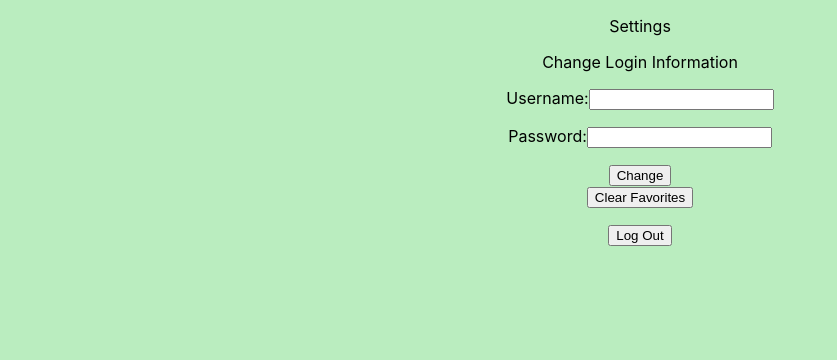
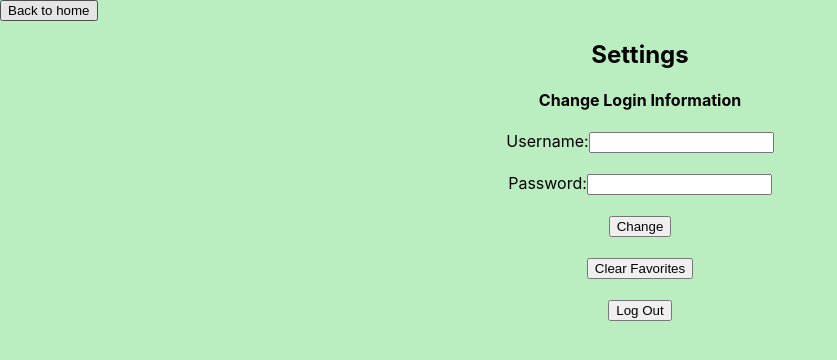
Before and after one commit to nyu-software-engineering/spring-2020-frugal-eye, a React (Create React App) app in the folder front-end/: page /settings in a window 1280 px wide. Shown: the top 360 px of the page, without its empty margins (0-837 px from the left). Built offline with nearby package versions, Linux system fonts and the light colour scheme.

Commit message:
changed background colors, turned text into headers and added more buttons

```diff
--- a/front-end/src/AddIngredients.css
+++ b/front-end/src/AddIngredients.css
@@ -1,3 +1,7 @@
+body{
+    background: #BAEDBF;
+}
+
 div {
     text-align: center;
 }
@@ -23,7 +27,7 @@ ul {
     padding-top: 5px;
     padding-bottom: 5px;
     text-align: center;
-    border-bottom: 1px solid black;
+    border-bottom: 1px solid green;
 }
 
 .features {
--- a/front-end/src/App.css
+++ b/front-end/src/App.css
@@ -1,3 +1,7 @@
+body{
+  background: #BAEDBF;
+}
+
 .App {
   text-align: center;
 }
--- a/front-end/src/App.js
+++ b/front-end/src/App.js
@@ -31,7 +31,7 @@ const App = (props) => {
                 </Route>
 
                 <Route path = "/favoritelist">
-                    <FavoriteList />
+                    <recipelist />
                 </Route>
 
                 <Route path="/">
--- a/front-end/src/Home.js
+++ b/front-end/src/Home.js
@@ -2,11 +2,15 @@ import React from 'react';
 const Home = (props) => {
 
   return (
+
   	<div>
+  	  <br></br><br></br>
     	<button onClick={event => window.location.href='/add-ingredients'}>Input Ingredients</button>
-      <p></p>
-      <button onClick={event => window.location.href='/Favorites'}>View Favorites</button>
-      <p></p>
+      <br></br>
+      <br></br>
+      <button onClick={event => window.location.href='/recipelist'}>View Favorites</button>
+      <br></br>
+      <br></br>
       <button onClick={event => window.location.href='/Settings'}>Settings</button>
     </div>
   );
--- a/front-end/src/Login.js
+++ b/front-end/src/Login.js
@@ -29,19 +29,19 @@ const Login = (props) => {
   return (
   	<div>
     	<form onSubmit={handleSubmit}>
-    	<p>Sprouts</p>
+    	<h1>Sprouts</h1>
       	<label>
        	Username:
         		<input type="text" value={username} onChange={e => setUsername(e.target.value)} />
       	</label>
-      	<p></p>
+      	<br></br><br></br>
       	<label>
        	Password:
         		<input type="password" value={password} onChange={f => setPassword(f.target.value)} />
       	</label>
       	<input type="submit" value="Go!" />
         </form>
-        <p></p>
+        <br></br>
         <button onClick={g => setShowRegister(!showRegister)}>Register</button>
         {showRegister ?
         <Register
--- a/front-end/src/RecipeList.css
+++ b/front-end/src/RecipeList.css
@@ -2,8 +2,16 @@ body {
 	background: #BAEDBF
 }
 
+.back-button {
+    float: left;
+}
+
+.ingr-button {
+	float: right;
+	margin-top: -21px;
+}
+
 .flex-container{
-	display: flex;
 	flex-direction: column;
 	align-items: center;
 	justify-content: center;
@@ -12,12 +20,14 @@ body {
 .recipe {
 	flex: auto;
 	margin: 0 auto;
+	margin-bottom: 30px;
 	text-align: center;
 	width: 200px;
 	border-radius: 25px;
 	padding: 20px;
 	background: #7CE099;
 	line-height:5px;
+	font-size: 18px;
 }
 
 img{
--- a/front-end/src/RecipeList.js
+++ b/front-end/src/RecipeList.js
@@ -16,6 +16,10 @@ const RecipeList = (props) => {
     //where props.action is sending to specific recipe page with param = recipe selected
 
   	<div class = "flex-container">
+      <button className="back-button" onClick={event => window.location.href='/home'}>Back to home</button>
+      <br></br>
+      <button className="ingr-button" onClick={event => window.location.href='/add-ingredients'}>Back to ingredients</button>
+      <br></br>
       <h2>Recipes</h2>
       {matchPopup ? <Popup id = 'instructions'
         text='Hi! Looks like this is your first time viewing recipes. The ones in green are those that you have all ingredients for, yellow are those you have some for.'
--- a/front-end/src/Register.js
+++ b/front-end/src/Register.js
@@ -17,12 +17,12 @@ const Register = (props) => {
   return (
   	<div className='register'>
     	<form onSubmit={handleSubmit}>
-    	<p>Register</p>
+    	<h2>Register</h2>
       	<label>
        	Username:
         		<input type="text" value={username} onChange={e => setUsername(e.target.value)} />
       	</label>
-      	<p></p>
+      	<br></br><br></br>
       	<label>
        	Password:
         		<input type="password" value={password} onChange={f => setPassword(f.target.value)} />
--- a/front-end/src/Settings.js
+++ b/front-end/src/Settings.js
@@ -20,29 +20,35 @@ const Settings = (props) => {
 
     return (
       <div>
-      <p>Settings</p>
+      <button className="back-button" onClick={event => window.location.href='/home'}>Back to home</button>
+      <br></br>
+      <h2>Settings</h2>
       <form onSubmit={handleSubmit}>
-        <p>Change Login Information</p>
+        <h4>Change Login Information</h4>
             <label>
             Username:
                 <input type="text" value={username} onChange={e => setUsername(e.target.value)} />
             </label>
-            <p></p>
+            <br></br>
+            <br></br>
             <label>
             Password:
                 <input type="password" value={password} onChange={f => setPassword(f.target.value)} />
             </label>
-            <p></p>
+            <br></br>
+            <br></br>
             <input type="submit" value="Change" />
         </form>
         {showPopupAct ?
         <Popup
             text='Account information has been changed'
+
             closePopup={t => setShowPopupAct(!showPopupAct)}
         />
         :
         null
         }
+        <br></br>
         <button onClick={h => setShowPopupDel(!showPopupDel)}>Clear Favorites</button>
         {showPopupDel ?
         <Popup
@@ -52,7 +58,7 @@ const Settings = (props) => {
         :
         null
         }
-        <p></p>
+        <br></br><br></br>
         <button onClick={event => window.location.href='/'}>Log Out</button>
 
       </div>
--- a/front-end/src/components/popup.css
+++ b/front-end/src/components/popup.css
@@ -1,7 +1,11 @@
+.back-button {
+    float: left;
+}
+
 .popup {
   display: flex;
   position: fixed;
-  width: 400px;
+  width: 450px;
   height: 200px;
   top: 0;
   left: 0;
--- a/front-end/src/register.css
+++ b/front-end/src/register.css
@@ -1,3 +1,7 @@
+body{
+  background: #BAEDBF;
+}
+
 .register {
   display: flex;
   position: fixed;
```
